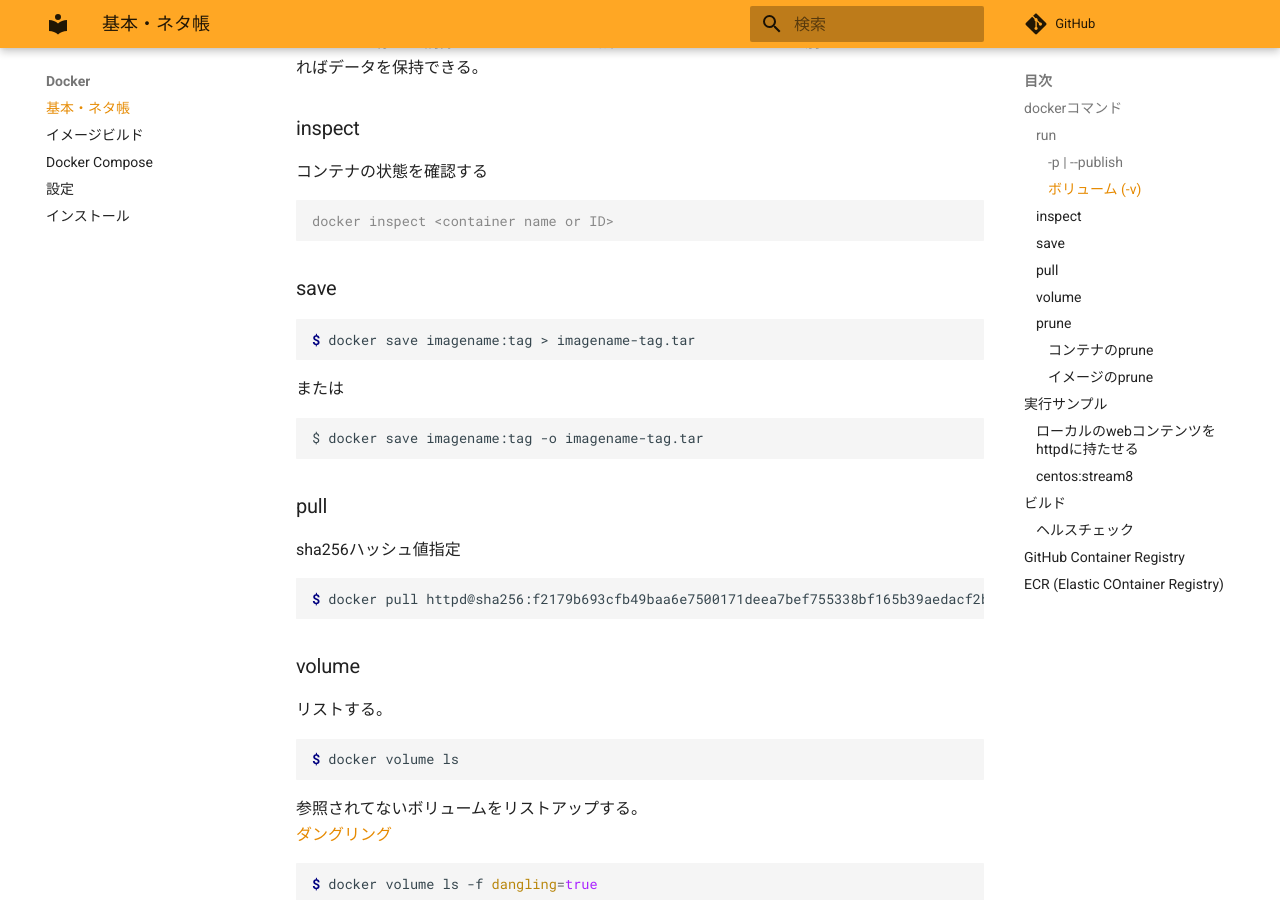
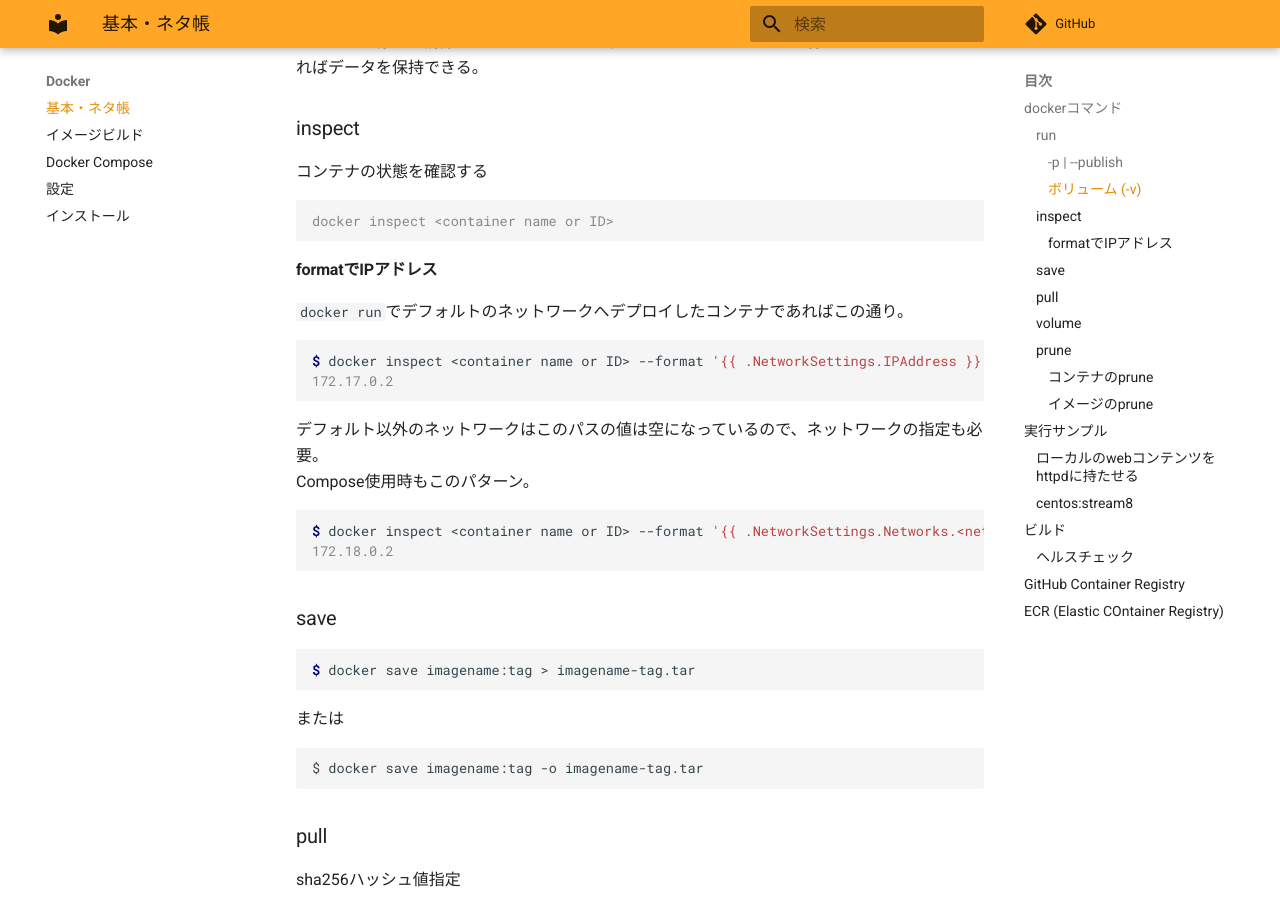
Before and after one commit to zaki-lknr/docs, an MkDocs documentation site: the page built from docs/Docker/index.md, in a window 1280 px wide and 900 px high, scrolled down 742 px. Built offline with MkDocs 1.6.1 and Material for MkDocs 9.7.7, drawn with Linux system fonts in a browser that asks for light colours; comment, search, counter and statistics services are not loaded.

Commit message:
add: docker: inspectの--formatでIPアドレスの確認

````diff
--- a/docs/Docker/index.md
+++ b/docs/Docker/index.md
@@ -35,6 +35,23 @@ $ docker run --name httpd --rm -d -v webvolume:/var/tmp httpd
 
 ```console
 docker inspect <container name or ID>
+```
+
+#### formatでIPアドレス
+
+`docker run`でデフォルトのネットワークへデプロイしたコンテナであればこの通り。
+
+```console
+$ docker inspect <container name or ID> --format '{{ .NetworkSettings.IPAddress }}'
+172.17.0.2
+```
+
+デフォルト以外のネットワークはこのパスの値は空になっているので、ネットワークの指定も必要。
+Compose使用時もこのパターン。
+
+```console
+$ docker inspect <container name or ID> --format '{{ .NetworkSettings.Networks.<network name>.IPAddress }}'
+172.18.0.2
 ```
 
 ### save
````
